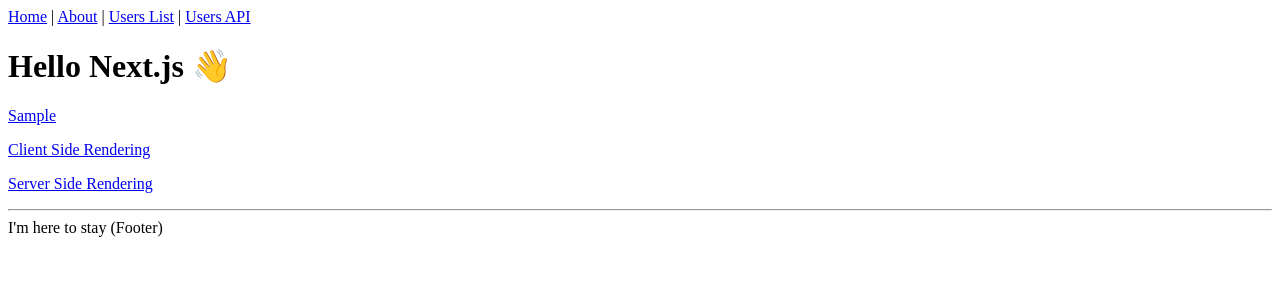
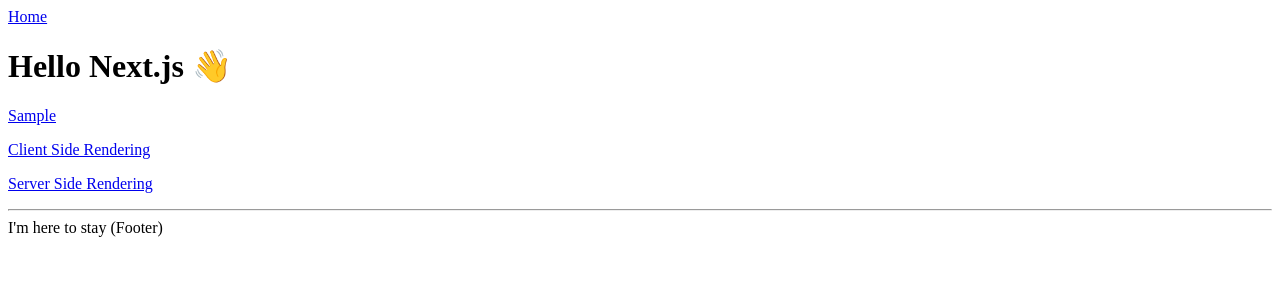
Before and after one commit to mizushima1226/next-play-ground, a Next.js app: page / in a window 1280 px wide. Shown: the top 300 px of the page. Built offline with nearby package versions, Linux system fonts and the light colour scheme.

Commit message:
SSRサンプルのindexページ作成

```diff
--- a/components/Layout.tsx
+++ b/components/Layout.tsx
@@ -1,6 +1,8 @@
 import React, { ReactNode } from 'react'
 import Link from 'next/link'
 import Head from 'next/head'
+
+import { routes } from "../utils/const";
 
 type Props = {
   children?: ReactNode
@@ -16,18 +18,9 @@
     </Head>
     <header>
       <nav>
-        <Link href="/">
+        <Link href={routes.top}>
           <a>Home</a>
-        </Link>{' '}
-        |{' '}
-        <Link href="/about">
-          <a>About</a>
-        </Link>{' '}
-        |{' '}
-        <Link href="/users">
-          <a>Users List</a>
-        </Link>{' '}
-        | <a href="/api/users">Users API</a>
+        </Link>
       </nav>
     </header>
     {children}
--- a/pages/index.tsx
+++ b/pages/index.tsx
@@ -1,21 +1,23 @@
 import Link from 'next/link'
 import Layout from '../components/Layout'
+
+import { routes } from "../utils/const";
 
 const IndexPage = () => (
   <Layout title="Home | Next.js + TypeScript Example">
     <h1>Hello Next.js 👋</h1>
     <p>
-      <Link href="/sample">
+      <Link href={routes.sample}>
         <a>Sample</a>
       </Link>
     </p>
     <p>
-      <Link href="/sampleCsr">
+      <Link href={routes.sampleCsr}>
         <a>Client Side Rendering</a>
       </Link>
     </p>
     <p>
-      <Link href="/sampleSsr">
+      <Link href={routes.sampleSsr}>
         <a>Server Side Rendering</a>
       </Link>
     </p>
--- a/utils/const.ts
+++ b/utils/const.ts
@@ -3,3 +3,11 @@
 }
 
 export const ROOT_URL = "https://next-play-ground.vercel.app";
+
+export const routes = {
+  top: "/",
+  sample: "/sample",
+  sampleSsr: "/sampleSsr",
+  sampleSsrNum: (num: number) => `sampleSsr/${num}`,
+  sampleCsr: "/sampleCsr",
+}
```
Also changed, not shown: pages/sampleSsr/index.tsx (added, +26 -0 lines).
